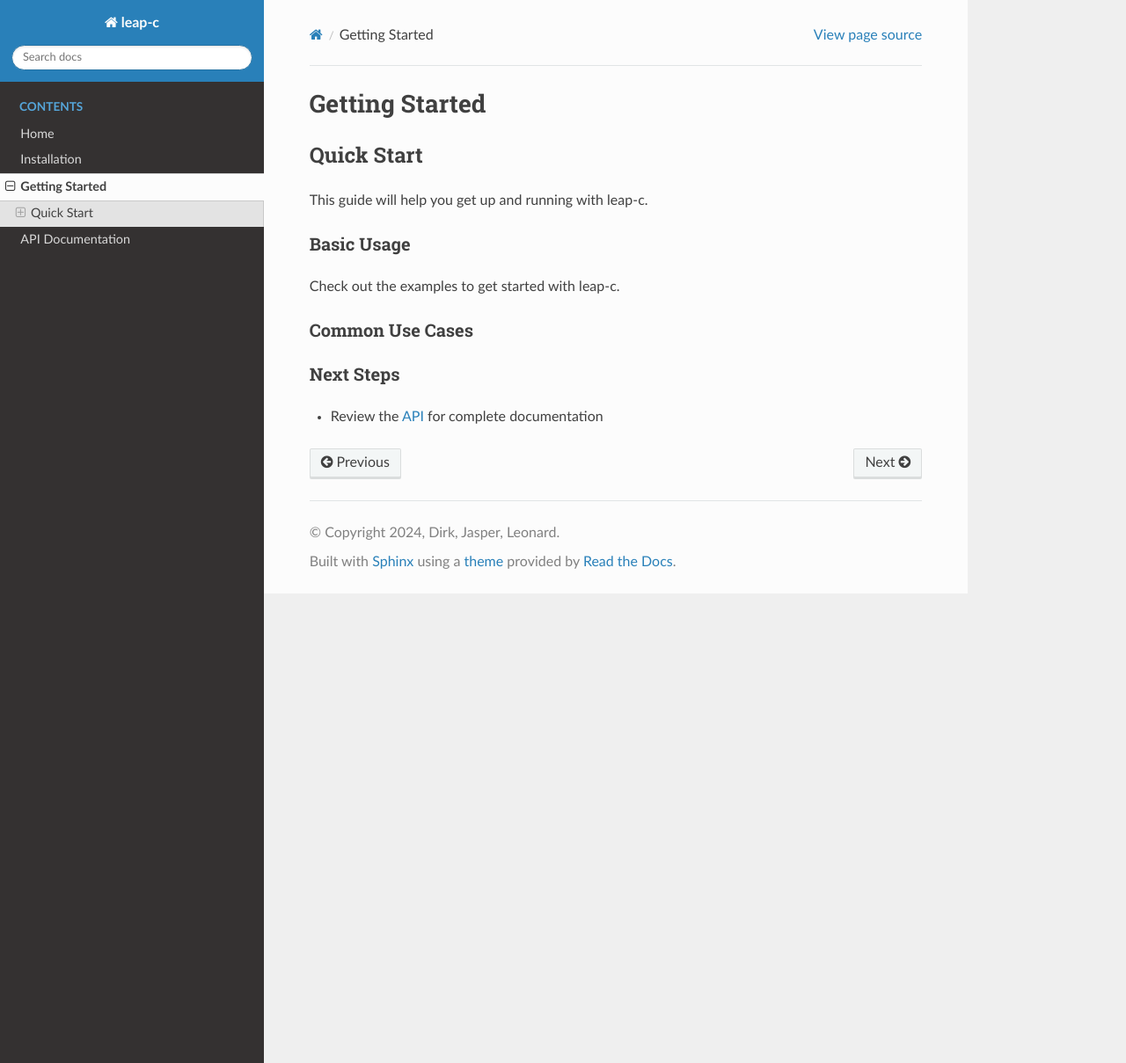
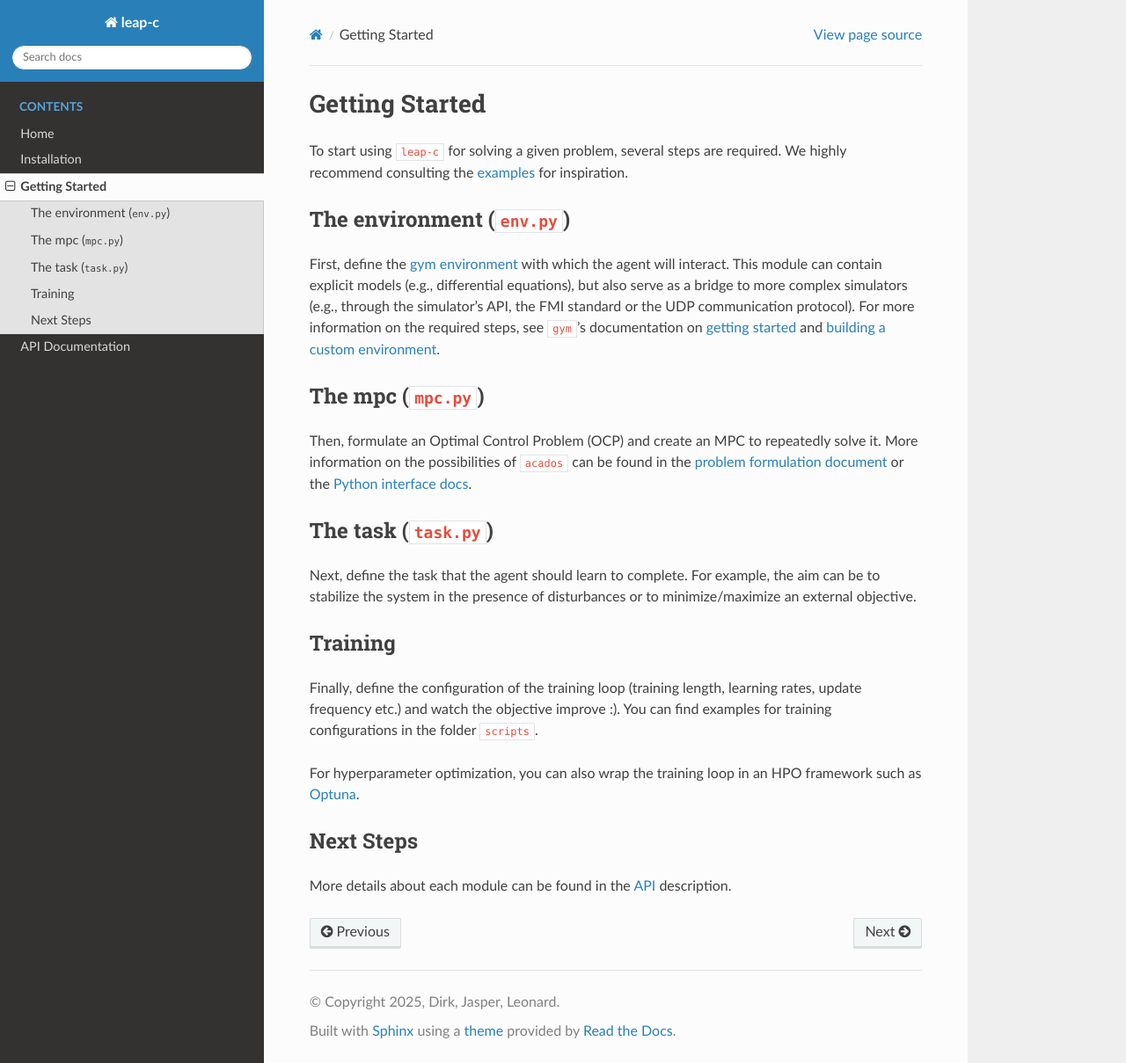
Before and after one commit to williamjussiau/leap-c, a Sphinx documentation site: the page built from docs/source/getting_started/index.md, in a window 1280 px wide and 1209 px high. Shown: the whole window at 88% size. Built offline with Sphinx 7.4.7 and the Read the Docs theme 3.1.0, drawn with Linux system fonts in a browser that asks for light colours; pages that are not in the unit, such as notebooks, are missing from menus.

Commit message:
Update documentation (#71)
This PR contains the following modifications:
- update of the main README of the project
- small refactoring and update of the "installation" and "getting
started" sections
- modified documentation workflow to run on pushes to main

Further steps are listed in the related issue (the same branch can be
used).

---------

Co-authored-by: dirk <dirk.p.reinhardt@ntnu.no>

```diff
--- a/docs/source/conf.py
+++ b/docs/source/conf.py
@@ -13,9 +13,9 @@ import sys
 sys.path.insert(0, os.path.abspath(".."))
 
 project = "leap-c"
-copyright = "2024, Dirk, Jasper, Leonard"
+copyright = "2025, Dirk, Jasper, Leonard"
 author = "Dirk, Jasper, Leonard"
-release = "2024"
+release = "2025"
 
 
 extensions = [
--- a/docs/source/getting_started/index.md
+++ b/docs/source/getting_started/index.md
@@ -1,15 +1,24 @@
 # Getting Started
+To start using `leap-c` for solving a given problem, several steps are required. We highly recommend consulting the [examples](https://github.com/leap-c/leap-c/tree/main/leap_c/examples) for inspiration.
 
-## Quick Start
+## The environment (`env.py`)
 
-This guide will help you get up and running with leap-c.
+First, define the [gym environment](https://gymnasium.farama.org/api/env/) with which the agent will interact. This module can contain explicit models (e.g., differential equations), but also serve as a bridge to more complex simulators (e.g., through the simulator's API, the FMI standard or the UDP communication protocol). For more information on the required steps, see `gym`'s documentation on [getting started](https://gymnasium.farama.org/introduction/basic_usage/) and [building a custom environment](https://gymnasium.farama.org/introduction/create_custom_env/).
 
-### Basic Usage
+## The mpc (`mpc.py`)
 
-Check out the examples to get started with leap-c.
+Then, formulate an Optimal Control Problem (OCP) and create an MPC to repeatedly solve it. More information on the possibilities of `acados` can be found in the [problem formulation document](https://github.com/acados/acados/blob/main/docs/problem_formulation/problem_formulation_ocp_mex.pdf) or the [Python interface docs](https://docs.acados.org/python_interface/index.html).
 
-### Common Use Cases
+## The task (`task.py`)
 
-### Next Steps
+Next, define the task that the agent should learn to complete. For example, the aim can be to stabilize the system in the presence of disturbances or to minimize/maximize an external objective.
 
-- Review the [API](../api) for complete documentation
+## Training
+
+Finally, define the configuration of the training loop (training length, learning rates, update frequency etc.) and watch the objective improve :). You can find examples for training configurations in the folder `scripts`.
+
+For hyperparameter optimization, you can also wrap the training loop in an HPO framework such as [Optuna](https://optuna.org/).
+
+## Next Steps
+
+More details about each module can be found in the [API](../api) description.
```
Also changed, not shown: README.md (+5 -66 lines), docs/source/api/il/index.md (deleted, +0 -8 lines), docs/source/api/ocp_env.md (deleted, +0 -8 lines), docs/source/api/utils.md (deleted, +0 -10 lines), docs/source/index.md (+3 -3 lines), docs/source/installation.md (+30 -20 lines), docs/README.md, 1 other file.
